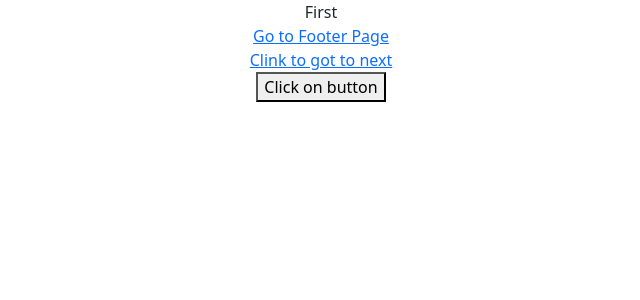
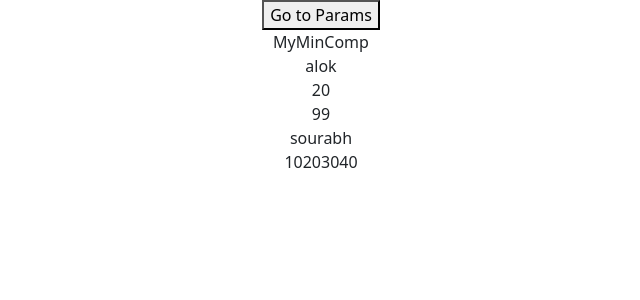
Before and after one commit to anuragnankani-developer/mern_batch001, a React (Create React App) app in the folder REACTJS/first-project/first-program/: page / in a window 1280 px wide. Shown: the top 300 px of the page, without its empty margins (319-959 px from the left). Built offline with nearby package versions, Linux system fonts and the light colour scheme.

Commit message:
props params

```diff
--- a/REACTJS/first-project/first-program/src/App.js
+++ b/REACTJS/first-project/first-program/src/App.js
@@ -14,6 +14,9 @@ import { useState } from 'react';
 import { First } from './First';
 import { BrowserRouter as Router, Route, Routes } from 'react-router-dom';
 import Second from './Second';
+import MyMinComp from './MyMinComp';
+import ParamsData from './ParamsData';
+import SendParamData from './SendParamData';
 // import navbar from './Navbar';
 // import Navbar from './Navbar';
 // import react,{useState} from 'react';
@@ -48,9 +51,12 @@ function App() {
 
     <Routes>
 
-      <Route exact path='/' element={ <First />  }   />
+      <Route exact path='/first' element={ <First />  }   />
       <Route exact path='/header/footer' element={ <Footer />  }  />
       <Route exact path='/second' element={ <Second /> } />
+      <Route exact path='/' element={ <MyMinComp /> } />
+      <Route exact path='/paramData' element={ <ParamsData /> } />
+      <Route exact path='/sendParam/:designation/:name' element={ <SendParamData /> } />
 
     </Routes>
 
--- a/REACTJS/first-project/first-program/src/First.jsx
+++ b/REACTJS/first-project/first-program/src/First.jsx
@@ -13,7 +13,9 @@ function First() {
 
   const navigateTo=()=>{
     // navigate('/header/footer',{state:['shrey',data]})
-    navigate('/header/footer',{state:{name:'Sourabh', data:data, designation:myDesignation}})
+    navigate('/header/footer',{replace:true, state:{name:'Sourabh', data:data, designation:myDesignation}})
+    navigate(1)
+    navigate(-1)
   }
 
   return (
--- /dev/null
+++ b/REACTJS/first-project/first-program/src/MyMinComp.jsx
@@ -0,0 +1,30 @@
+import React, { useState } from 'react'
+import ParamsData from './ParamsData'
+import { useNavigate } from 'react-router-dom';
+
+function MyMinComp() {
+    const [state, setState] = useState(99);
+    const [data, setData] = useState([10,20,30,40]);
+    const navigate = useNavigate()
+    let fname = 'alok';
+
+    let obj = {
+        name: 'sourabh',
+        friend: 'shrey',
+        designation: 'developer'
+    }
+
+    const navigateToParams =(()=>{
+        navigate(`/sendParam/developer/${fname}`)
+
+    })
+  return (
+    <>
+    <button onClick={navigateToParams} > Go to Params </button>
+    <div>MyMinComp</div>
+    <ParamsData  name={fname} age="20" state={state} obj={obj} data={data} />
+    </>
+  )
+}
+
+export default MyMinComp
--- /dev/null
+++ b/REACTJS/first-project/first-program/src/ParamsData.jsx
@@ -0,0 +1,29 @@
+import React from 'react'
+
+function ParamsData(props) {
+    console.log('props', props)
+
+    const myData = props.data;
+    const {name, age} = props;
+    console.log('name',name);
+
+  return (
+    <>
+    <div> {props.name} </div>
+    <div> {props.age} </div>
+    <div> {props.state} </div>
+    <div> {props.obj.name} </div>
+    <div>
+        {myData?.map((value)=>{
+        console.log('value', value)
+       return `${value}`
+    })}
+
+    </div>
+
+
+    </>
+  )
+}
+
+export default ParamsData
--- /dev/null
+++ b/REACTJS/first-project/first-program/src/SendParamData.jsx
@@ -0,0 +1,12 @@
+import React from 'react'
+import { useParams } from 'react-router-dom'
+
+function SendParamData() {
+    const params = useParams()
+    console.log(params);
+  return (
+    <div>{params.designation }</div>
+  )
+}
+
+export default SendParamData
```
